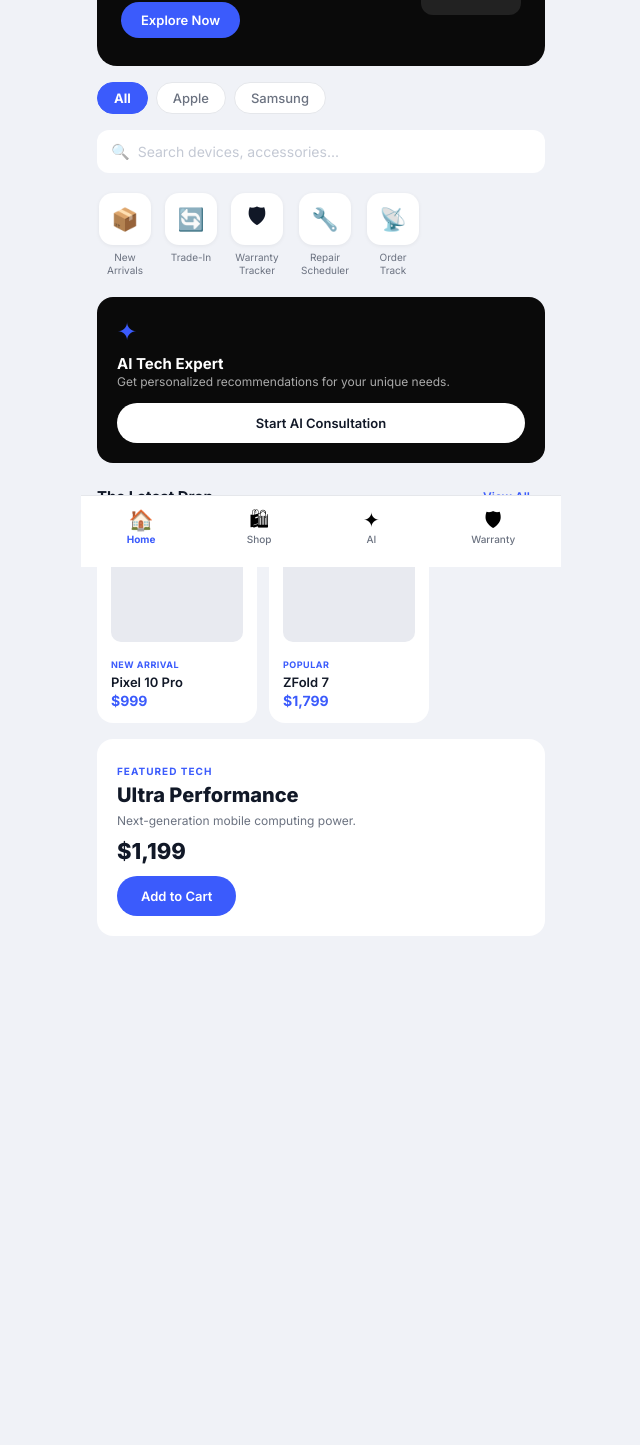
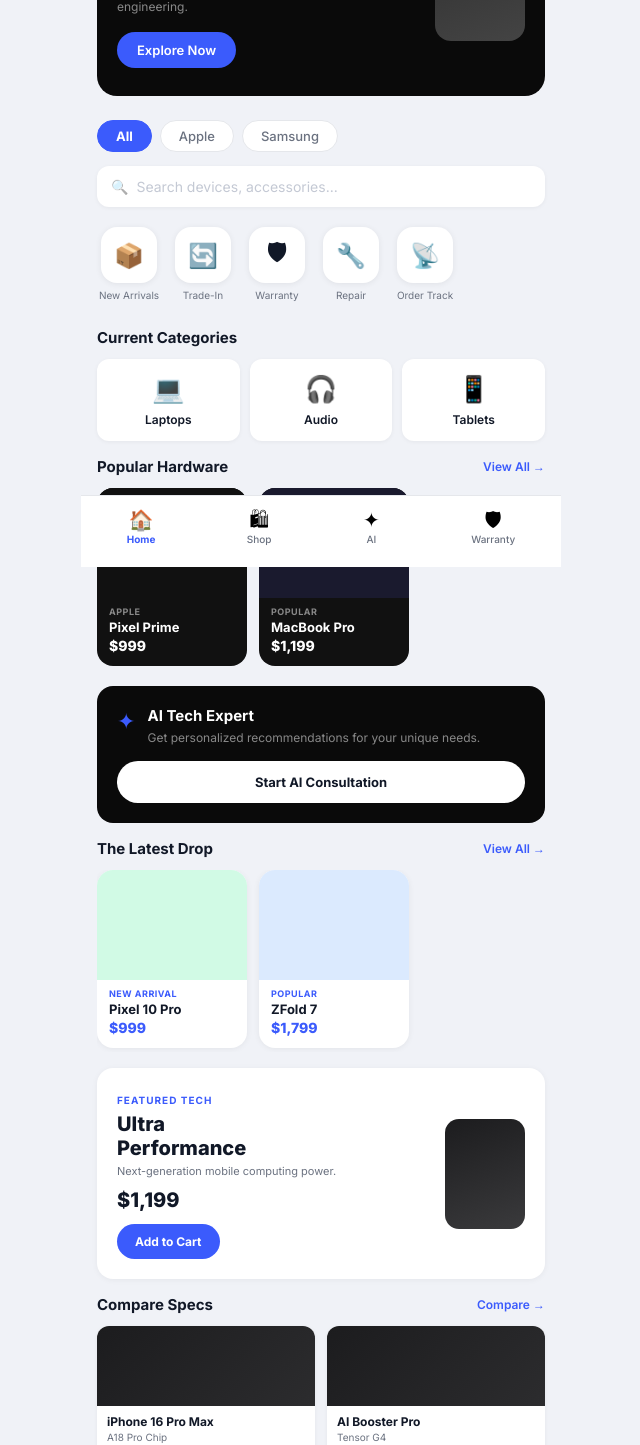
Before and after one commit to Osandi-Hirimuthugoda/primeTech.lk, a React (Vite) app: page /home in a window 1280 px wide. Shown: the part 233-1678 px from the top of the page, without its empty margins (319-959 px from the left). Before the commit the page ends 1269 px from the top, so only its background shows below. Built offline with nearby package versions, Linux system fonts and the light colour scheme.

Commit message:
change the home page

```diff
--- a/src/pages/customer/Home/Home.jsx
+++ b/src/pages/customer/Home/Home.jsx
@@ -1,4 +1,4 @@
-import React from 'react'
+import React, { useState } from 'react'
 import { useNavigate } from 'react-router-dom'
 import TopBar from '../../../components/customer/TopBar'
 import BottomNav from '../../../components/customer/BottomNav'
@@ -7,24 +7,41 @@
 const quickLinks = [
   { icon: '📦', label: 'New Arrivals', path: '/shop' },
   { icon: '🔄', label: 'Trade-In', path: '/trade-in' },
-  { icon: '🛡', label: 'Warranty Tracker', path: '/warranty' },
-  { icon: '🔧', label: 'Repair Scheduler', path: '/repair-tracker' },
+  { icon: '🛡', label: 'Warranty', path: '/warranty' },
+  { icon: '🔧', label: 'Repair', path: '/repair-tracker' },
   { icon: '📡', label: 'Order Track', path: '/order-tracking' },
 ]
 
-const featured = [
-  { id: 1, name: 'Pixel 10 Pro', price: '$999', tag: 'NEW ARRIVAL', img: null },
-  { id: 2, name: 'ZFold 7', price: '$1,799', tag: 'POPULAR', img: null },
+const categories = [
+  { icon: '💻', label: 'Laptops' },
+  { icon: '🎧', label: 'Audio' },
+  { icon: '📱', label: 'Tablets' },
+]
+
+const popular = [
+  { id: 1, tag: 'APPLE', name: 'Pixel Prime', price: '$999', color: '#111' },
+  { id: 2, tag: 'POPULAR', name: 'MacBook Pro', price: '$1,199', color: '#1a1a2e' },
+]
+
+const latest = [
+  { id: 1, tag: 'NEW ARRIVAL', name: 'Pixel 10 Pro', price: '$999', color: '#d1fae5' },
+  { id: 2, tag: 'POPULAR', name: 'ZFold 7', price: '$1,799', color: '#dbeafe' },
+]
+
+const compareSpecs = [
+  { label: 'iPhone 16 Pro Max', sub: 'A18 Pro Chip', price: '$1,199' },
+  { label: 'AI Booster Pro', sub: 'Tensor G4', price: '$999' },
 ]
 
 const Home = () => {
   const navigate = useNavigate()
+  const [brand, setBrand] = useState('All')
 
   return (
     <div className={styles.page}>
       <TopBar showCart cartCount={2} />
 
-      {/* Hero Banner */}
+      {/* Hero */}
       <div className={styles.hero}>
         <div className={styles.heroText}>
           <span className={styles.heroTag}>LATEST RELEASE</span>
@@ -38,7 +55,11 @@
       {/* Brand Filter */}
       <div className={styles.brandRow}>
         {['All', 'Apple', 'Samsung'].map((b) => (
-          <button key={b} className={`${styles.brandBtn} ${b === 'All' ? styles.brandActive : ''}`}>{b}</button>
+          <button
+            key={b}
+            className={`${styles.brandBtn} ${brand === b ? styles.brandActive : ''}`}
+            onClick={() => setBrand(b)}
+          >{b}</button>
         ))}
       </div>
 
@@ -58,12 +79,47 @@
         ))}
       </div>
 
+      {/* Current Categories */}
+      <div className={styles.section}>
+        <div className={styles.sectionHeader}>
+          <span className={styles.sectionTitle}>Current Categories</span>
+        </div>
+        <div className={styles.categoryRow}>
+          {categories.map((c) => (
+            <div key={c.label} className={styles.categoryCard} onClick={() => navigate('/shop')}>
+              <div className={styles.categoryImgBox}>{c.icon}</div>
+              <span className={styles.categoryLabel}>{c.label}</span>
+            </div>
+          ))}
+        </div>
+      </div>
+
+      {/* Popular Hardware */}
+      <div className={styles.section}>
+        <div className={styles.sectionHeader}>
+          <span className={styles.sectionTitle}>Popular Hardware</span>
+          <span className={styles.seeAll} onClick={() => navigate('/shop')}>View All →</span>
+        </div>
+        <div className={styles.productRow}>
+          {popular.map((p) => (
+            <div key={p.id} className={styles.darkCard} onClick={() => navigate(`/product/${p.id}`)}>
+              <div className={styles.darkCardImg} style={{ background: p.color }} />
+              <span className={styles.darkCardTag}>{p.tag}</span>
+              <p className={styles.darkCardName}>{p.name}</p>
+              <p className={styles.darkCardPrice}>{p.price}</p>
+            </div>
+          ))}
+        </div>
+      </div>
+
       {/* AI Banner */}
       <div className={styles.aiBanner}>
+        <div className={styles.aiTop}>
           <div className={styles.aiIcon}>✦</div>
           <div>
             <p className={styles.aiTitle}>AI Tech Expert</p>
             <p className={styles.aiSub}>Get personalized recommendations for your unique needs.</p>
+          </div>
         </div>
         <button className={styles.aiBtn} onClick={() => navigate('/ai')}>Start AI Consultation</button>
       </div>
@@ -75,9 +131,9 @@
           <span className={styles.seeAll} onClick={() => navigate('/shop')}>View All →</span>
         </div>
         <div className={styles.productRow}>
-          {featured.map((p) => (
-            <div key={p.id} className={styles.productCard} onClick={() => navigate(`/product/${p.id}`)}>
-              <div className={styles.productImg} />
+          {latest.map((p) => (
+            <div key={p.id} className={styles.lightCard} onClick={() => navigate(`/product/${p.id}`)}>
+              <div className={styles.lightCardImg} style={{ background: p.color }} />
               <span className={styles.productTag}>{p.tag}</span>
               <p className={styles.productName}>{p.name}</p>
               <p className={styles.productPrice}>{p.price}</p>
@@ -88,11 +144,32 @@
 
       {/* Featured Tech */}
       <div className={styles.featuredBanner}>
+        <div className={styles.featuredLeft}>
           <span className={styles.featuredTag}>FEATURED TECH</span>
-        <h2 className={styles.featuredTitle}>Ultra Performance</h2>
+          <h2 className={styles.featuredTitle}>Ultra<br />Performance</h2>
           <p className={styles.featuredSub}>Next-generation mobile computing power.</p>
           <p className={styles.featuredPrice}>$1,199</p>
           <button className={styles.addBtn} onClick={() => navigate('/product/1')}>Add to Cart</button>
+        </div>
+        <div className={styles.featuredImgBox} />
+      </div>
+
+      {/* Compare Specs */}
+      <div className={styles.section}>
+        <div className={styles.sectionHeader}>
+          <span className={styles.sectionTitle}>Compare Specs</span>
+          <span className={styles.seeAll} onClick={() => navigate('/compare')}>Compare →</span>
+        </div>
+        <div className={styles.compareRow}>
+          {compareSpecs.map((c, i) => (
+            <div key={i} className={styles.compareCard} onClick={() => navigate('/compare')}>
+              <div className={styles.compareImgBox} />
+              <p className={styles.compareName}>{c.label}</p>
+              <p className={styles.compareSub}>{c.sub}</p>
+              <p className={styles.comparePrice}>{c.price}</p>
+            </div>
+          ))}
+        </div>
       </div>
 
       <div className={styles.bottomPad} />
--- a/src/pages/customer/Home/Home.module.css
+++ b/src/pages/customer/Home/Home.module.css
@@ -6,18 +6,17 @@
   padding-bottom: 80px;
 }
 
-/* Hero */
+/* ── Hero ── */
 .hero {
   background: #0a0a0a;
-  margin: 0 16px;
+  margin: 12px 16px;
   border-radius: 20px;
-  padding: 28px 24px;
+  padding: 28px 20px;
   display: flex;
   justify-content: space-between;
   align-items: center;
   min-height: 200px;
   overflow: hidden;
-  position: relative;
 }
 
 .heroText { flex: 1; }
@@ -25,7 +24,7 @@
 .heroTag {
   font-size: 10px;
   font-weight: 700;
-  color: #888;
+  color: #666;
   letter-spacing: 1px;
 }
 
@@ -35,50 +34,51 @@
   color: #fff;
   line-height: 1.15;
   margin: 6px 0 8px;
+  letter-spacing: -0.5px;
 }
 
 .heroSub {
   font-size: 12px;
-  color: #aaa;
+  color: #888;
   margin-bottom: 16px;
   line-height: 1.5;
+  max-width: 160px;
 }
 
 .heroBtn {
   background: var(--color-primary);
   color: #fff;
   border: none;
-  border-radius: 999px;
+  border-radius: var(--radius-full);
   padding: 10px 20px;
   font-size: 13px;
   font-weight: 600;
-  cursor: pointer;
 }
 
 .heroImgBox {
-  width: 100px;
-  height: 140px;
-  background: #222;
-  border-radius: 12px;
+  width: 90px;
+  height: 150px;
+  background: linear-gradient(160deg, #2a2a2a, #444);
+  border-radius: 16px;
   flex-shrink: 0;
+  margin-left: 12px;
 }
 
-/* Brand */
+/* ── Brand Filter ── */
 .brandRow {
   display: flex;
   gap: 8px;
-  padding: 16px 16px 8px;
+  padding: 12px 16px 4px;
 }
 
 .brandBtn {
-  padding: 7px 16px;
-  border-radius: 999px;
+  padding: 7px 18px;
+  border-radius: var(--radius-full);
   border: 1.5px solid var(--color-border);
   background: var(--color-white);
   font-size: 13px;
   font-weight: 500;
   color: var(--color-text-muted);
-  cursor: pointer;
 }
 
 .brandActive {
@@ -88,18 +88,19 @@
   font-weight: 700;
 }
 
-/* Search */
+/* ── Search ── */
 .searchWrap {
   display: flex;
   align-items: center;
   background: var(--color-white);
-  border-radius: 12px;
-  margin: 8px 16px;
+  border-radius: var(--radius-md);
+  margin: 10px 16px;
   padding: 12px 14px;
   gap: 8px;
+  box-shadow: 0 1px 4px rgba(0,0,0,0.05);
 }
 
-.searchIcon { font-size: 15px; opacity: 0.5; }
+.searchIcon { font-size: 14px; opacity: 0.5; }
 
 .searchInput {
   border: none;
@@ -112,15 +113,14 @@
 
 .searchInput::placeholder { color: #c4c9d4; }
 
-/* Quick Links */
+/* ── Quick Links ── */
 .quickLinks {
   display: flex;
-  gap: 12px;
-  padding: 12px 16px;
+  gap: 10px;
+  padding: 10px 16px;
   overflow-x: auto;
   scrollbar-width: none;
 }
-
 .quickLinks::-webkit-scrollbar { display: none; }
 
 .quickItem {
@@ -129,66 +129,33 @@
   align-items: center;
   gap: 6px;
   flex-shrink: 0;
+  cursor: pointer;
+  width: 64px;
 }
 
 .quickIcon {
-  width: 52px;
-  height: 52px;
+  width: 56px;
+  height: 56px;
   background: var(--color-white);
-  border-radius: 14px;
+  border-radius: 16px;
   display: flex;
   align-items: center;
   justify-content: center;
-  font-size: 22px;
-  box-shadow: 0 1px 4px rgba(0,0,0,0.06);
+  font-size: 24px;
+  box-shadow: 0 1px 6px rgba(0,0,0,0.07);
 }
 
 .quickLabel {
   font-size: 10px;
   color: var(--color-text-muted);
   text-align: center;
-  max-width: 56px;
+  width: 64px;
   line-height: 1.3;
+  word-break: keep-all;
+  white-space: normal;
 }
 
-/* AI Banner */
-.aiBanner {
-  background: #0a0a0a;
-  margin: 8px 16px;
-  border-radius: 16px;
-  padding: 20px;
-  display: flex;
-  flex-direction: column;
-  gap: 8px;
-}
-
-.aiIcon { font-size: 24px; color: var(--color-primary); }
-
-.aiTitle {
-  font-size: 15px;
-  font-weight: 700;
-  color: #fff;
-}
-
-.aiSub {
-  font-size: 12px;
-  color: #aaa;
-  line-height: 1.5;
-}
-
-.aiBtn {
-  background: var(--color-white);
-  color: var(--color-text);
-  border: none;
-  border-radius: 999px;
-  padding: 12px;
-  font-size: 13px;
-  font-weight: 600;
-  cursor: pointer;
-  margin-top: 4px;
-}
-
-/* Section */
+/* ── Section ── */
 .section { padding: 16px 16px 0; }
 
 .sectionHeader {
@@ -211,60 +178,182 @@
   cursor: pointer;
 }
 
+/* ── Categories ── */
+.categoryRow {
+  display: flex;
+  gap: 10px;
+}
+
+.categoryCard {
+  flex: 1;
+  background: var(--color-white);
+  border-radius: var(--radius-md);
+  padding: 14px 10px;
+  display: flex;
+  flex-direction: column;
+  align-items: center;
+  gap: 8px;
+  cursor: pointer;
+  box-shadow: 0 1px 4px rgba(0,0,0,0.05);
+}
+
+.categoryImgBox {
+  font-size: 26px;
+}
+
+.categoryLabel {
+  font-size: 12px;
+  font-weight: 600;
+  color: var(--color-text);
+}
+
+/* ── Popular Hardware (dark cards) ── */
 .productRow {
   display: flex;
   gap: 12px;
   overflow-x: auto;
   scrollbar-width: none;
+  padding-bottom: 4px;
+}
+.productRow::-webkit-scrollbar { display: none; }
+
+.darkCard {
+  flex-shrink: 0;
+  width: 150px;
+  border-radius: 16px;
+  overflow: hidden;
+  cursor: pointer;
+  background: #111;
 }
 
-.productRow::-webkit-scrollbar { display: none; }
+.darkCardImg {
+  width: 100%;
+  height: 110px;
+}
 
-.productCard {
+.darkCardTag {
+  display: block;
+  font-size: 9px;
+  font-weight: 700;
+  color: #888;
+  letter-spacing: 0.5px;
+  padding: 8px 12px 2px;
+}
+
+.darkCardName {
+  font-size: 13px;
+  font-weight: 700;
+  color: #fff;
+  padding: 0 12px 2px;
+}
+
+.darkCardPrice {
+  font-size: 14px;
+  font-weight: 800;
+  color: #fff;
+  padding: 0 12px 12px;
+}
+
+/* ── AI Banner ── */
+.aiBanner {
+  background: #0a0a0a;
+  margin: 16px 16px 0;
+  border-radius: 16px;
+  padding: 20px;
+  display: flex;
+  flex-direction: column;
+  gap: 14px;
+}
+
+.aiTop {
+  display: flex;
+  gap: 12px;
+  align-items: flex-start;
+}
+
+.aiIcon {
+  font-size: 22px;
+  color: var(--color-primary);
+  flex-shrink: 0;
+  margin-top: 2px;
+}
+
+.aiTitle {
+  font-size: 15px;
+  font-weight: 700;
+  color: #fff;
+  margin-bottom: 4px;
+}
+
+.aiSub {
+  font-size: 12px;
+  color: #888;
+  line-height: 1.5;
+}
+
+.aiBtn {
+  background: var(--color-white);
+  color: var(--color-text);
+  border: none;
+  border-radius: var(--radius-full);
+  padding: 13px;
+  font-size: 13px;
+  font-weight: 700;
+  width: 100%;
+}
+
+/* ── Latest Drop (light cards) ── */
+.lightCard {
+  flex-shrink: 0;
+  width: 150px;
   background: var(--color-white);
   border-radius: 16px;
-  padding: 14px;
-  flex-shrink: 0;
-  width: 160px;
+  overflow: hidden;
   cursor: pointer;
-  position: relative;
+  box-shadow: 0 1px 6px rgba(0,0,0,0.06);
 }
 
-.productImg {
+.lightCardImg {
   width: 100%;
   height: 110px;
-  background: #e8eaf0;
-  border-radius: 10px;
-  margin-bottom: 10px;
 }
 
 .productTag {
+  display: block;
   font-size: 9px;
   font-weight: 700;
   color: var(--color-primary);
   letter-spacing: 0.5px;
+  padding: 8px 12px 2px;
 }
 
 .productName {
   font-size: 13px;
-  font-weight: 600;
+  font-weight: 700;
   color: var(--color-text);
-  margin: 2px 0;
+  padding: 0 12px 2px;
 }
 
 .productPrice {
   font-size: 14px;
-  font-weight: 700;
+  font-weight: 800;
   color: var(--color-primary);
+  padding: 0 12px 12px;
 }
 
-/* Featured */
+/* ── Featured Tech ── */
 .featuredBanner {
   background: var(--color-white);
   margin: 16px 16px 0;
   border-radius: 16px;
   padding: 20px;
+  display: flex;
+  justify-content: space-between;
+  align-items: center;
+  box-shadow: 0 1px 6px rgba(0,0,0,0.05);
 }
+
+.featuredLeft { flex: 1; }
 
 .featuredTag {
   font-size: 10px;
@@ -277,17 +366,19 @@
   font-size: 20px;
   font-weight: 800;
   color: var(--color-text);
-  margin: 4px 0 6px;
+  margin: 4px 0 4px;
+  line-height: 1.2;
 }
 
 .featuredSub {
-  font-size: 12px;
+  font-size: 11px;
   color: var(--color-text-muted);
-  margin-bottom: 10px;
+  margin-bottom: 8px;
+  line-height: 1.4;
 }
 
 .featuredPrice {
-  font-size: 22px;
+  font-size: 20px;
   font-weight: 800;
   color: var(--color-text);
   margin-bottom: 12px;
@@ -297,11 +388,61 @@
   background: var(--color-primary);
   color: #fff;
   border: none;
-  border-radius: 999px;
-  padding: 12px 24px;
+  border-radius: var(--radius-full);
+  padding: 10px 18px;
+  font-size: 12px;
+  font-weight: 700;
+}
+
+.featuredImgBox {
+  width: 80px;
+  height: 110px;
+  background: linear-gradient(160deg, #1c1c1e, #3a3a3c);
+  border-radius: 14px;
+  flex-shrink: 0;
+  margin-left: 12px;
+}
+
+/* ── Compare Specs ── */
+.compareRow {
+  display: flex;
+  gap: 12px;
+}
+
+.compareCard {
+  flex: 1;
+  background: var(--color-white);
+  border-radius: var(--radius-md);
+  overflow: hidden;
+  cursor: pointer;
+  box-shadow: 0 1px 4px rgba(0,0,0,0.05);
+}
+
+.compareImgBox {
+  width: 100%;
+  height: 80px;
+  background: linear-gradient(135deg, #1c1c1e, #2c2c2e);
+}
+
+.compareName {
+  font-size: 12px;
+  font-weight: 700;
+  color: var(--color-text);
+  padding: 8px 10px 2px;
+  line-height: 1.3;
+}
+
+.compareSub {
+  font-size: 10px;
+  color: var(--color-text-muted);
+  padding: 0 10px 2px;
+}
+
+.comparePrice {
   font-size: 13px;
-  font-weight: 600;
-  cursor: pointer;
+  font-weight: 800;
+  color: var(--color-primary);
+  padding: 0 10px 10px;
 }
 
 .bottomPad { height: 20px; }
```
Lines whose indentation alone changed are shown as unchanged.
